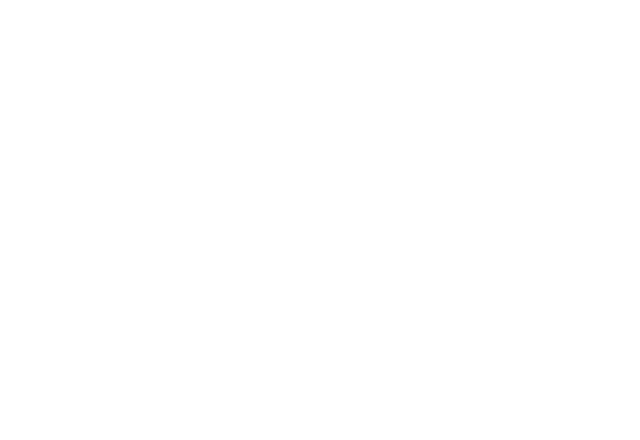
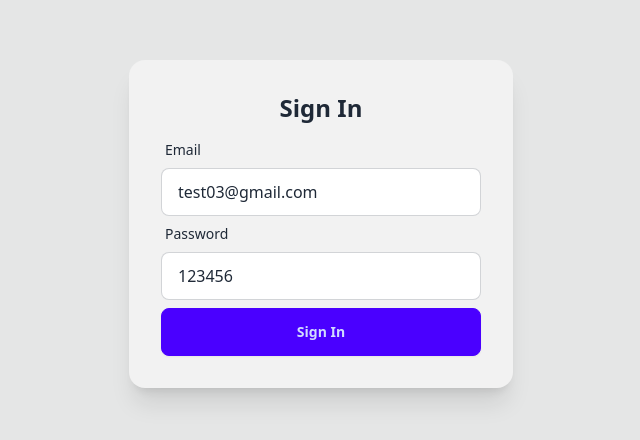
Before and after one commit to riazahmedshah/find-dev-match, a React (Vite) app in the folder frontend/: page /login in a window 1280 px wide. Before the commit this address had no page. Shown: the part 176-616 px from the top of the page, without its empty margins (319-959 px from the left). Built offline with nearby package versions, Linux system fonts and the light colour scheme.

Commit message:
added signin

```diff
--- a/frontend/package.json
+++ b/frontend/package.json
@@ -10,9 +10,11 @@
     "preview": "vite preview"
   },
   "dependencies": {
+    "axios": "^1.7.9",
     "react": "^19.0.0",
     "react-dom": "^19.0.0",
-    "react-router-dom": "^7.1.5"
+    "react-router-dom": "^7.1.5",
+    "zod": "^3.24.2"
   },
   "devDependencies": {
     "@eslint/js": "^9.19.0",
--- a/frontend/src/App.tsx
+++ b/frontend/src/App.tsx
@@ -2,15 +2,18 @@ import { BrowserRouter, Route, Routes } from 'react-router-dom'
 import './index.css'
 import Body from './components/Body'
 import Profile from './components/Profile'
+import Signin from './components/Signin'
 
 function App() {
 
   return (
     <BrowserRouter basename='/'>
       <Routes>
+        <Route path='/login' element={<Signin/>}/>
         <Route path='/' element={<Body/>}>
           <Route path='/profile' element={<Profile/>}/>
         </Route>
+
       </Routes>
     </BrowserRouter>
   )
--- /dev/null
+++ b/frontend/src/components/Signin.tsx
@@ -0,0 +1,75 @@
+
+import axios from "axios";
+
+import { useState } from "react";
+import { SigninSchemaType } from "../types/signinTypes";
+
+const Signin = () => {
+  const [postInputs, setPostInputs] = useState<SigninSchemaType>({
+    email:"test03@gmail.com",
+    password:"123456",
+  })
+
+  const handleSignin = async() => {
+    const res = await axios.post("http://localhost:1100/auth/signin",{
+      postInputs
+    },{
+      withCredentials:true
+    });
+
+    console.log(res.data);
+  }
+
+  return (
+    <div className="h-screen flex justify-center items-center bg-base-300">
+      <div className="card bg-base-200 w-96 shadow-xl">
+        <div className="card-body">
+          <h2 className="card-title justify-center text-2xl font-bold">Sign In</h2>
+          <div>
+            <label className="form-control w-full max-w-xs">
+              <div className="label">
+                <span className="label-text">Email</span>
+              </div>
+              <input
+                type="text"
+                placeholder="Enter Email"
+                className="input input-bordered w-full max-w-xs"
+                value={postInputs.email}
+                onChange={(e) => {
+                  setPostInputs({
+                    ...postInputs,
+                    email:e.target.value
+                  })
+                }}
+              />
+            </label>
+            <label className="form-control w-full max-w-xs">
+              <div className="label">
+                <span className="label-text">Password</span>
+              </div>
+              <input
+                type="text"
+                placeholder="Enter password"
+                className="input input-bordered w-full max-w-xs"
+                value={postInputs.password}
+                onChange={(e) => setPostInputs({
+                  ...postInputs,
+                  password:e.target.value})}
+              />
+            </label>
+          </div>
+          <div className="card-actions w-full justify-center">
+            <button
+              className="w-full btn btn-primary"
+              onClick={handleSignin}
+            >
+              Sign In
+            </button>
+          </div>
+        </div>
+      </div>
+    </div>
+  );
+};
+
+export default Signin;
--- /dev/null
+++ b/frontend/src/types/signinTypes.ts
@@ -0,0 +1,8 @@
+import zod from "zod"
+
+export const signinSchemaType = zod.object({
+    email: zod.string().email("provide valid email").trim().toLowerCase(),
+    password: zod.string().min(6,"Password must have six characters"),
+})
+
+export type SigninSchemaType = zod.infer<typeof signinSchemaType>
```
Also changed, not shown: 1 other file (tests, documents, lock files or other folders).
